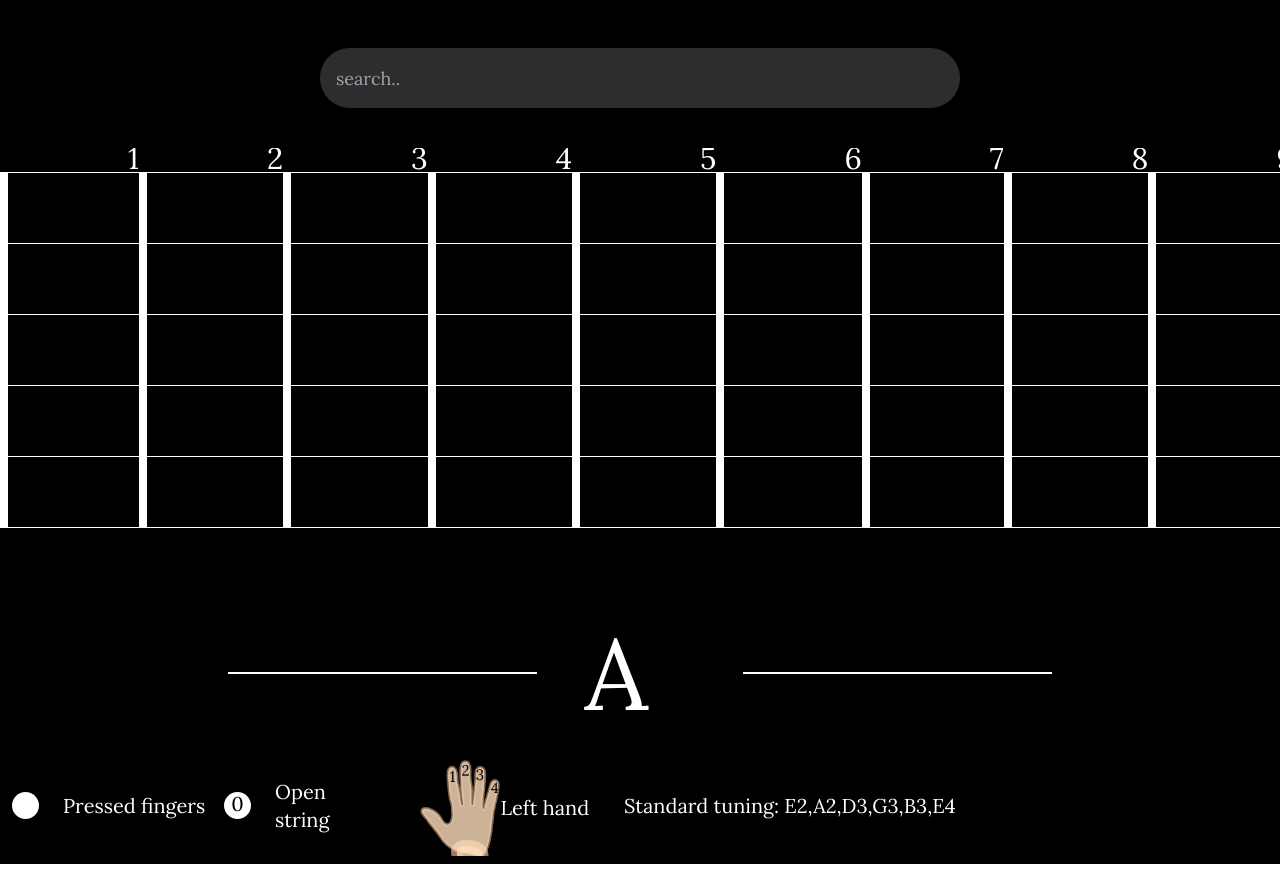
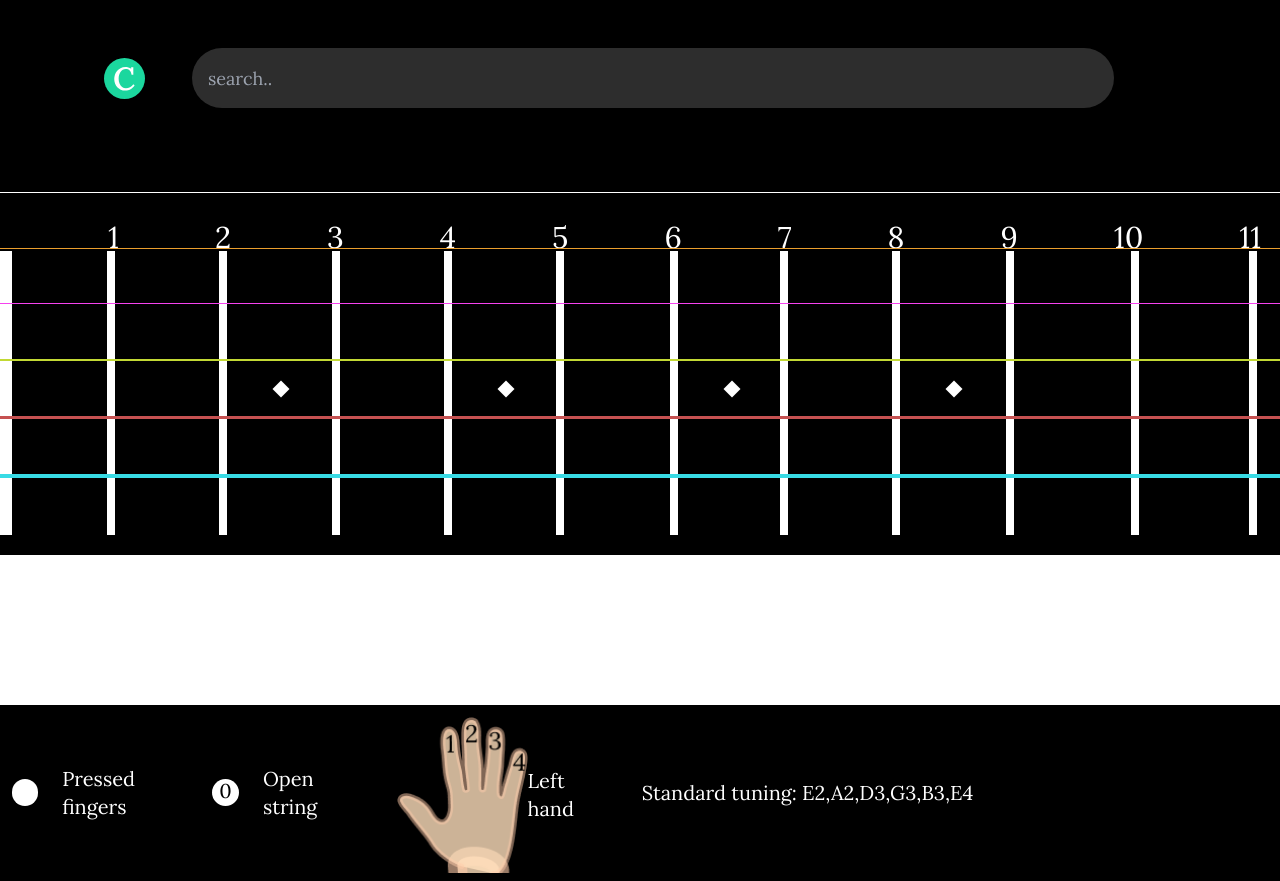
Before and after one commit to sharmamayank221/diachords, a Next.js app: page / in a window 1280 px wide. Built offline with nearby package versions, Linux system fonts and the light colour scheme.

Commit message:
desinging of guitar comp

```diff
--- a/src/components/Footer.tsx
+++ b/src/components/Footer.tsx
@@ -20,7 +20,7 @@ export default function Footer() {
         </span>
       </div>
       <div className="mt-1 flex items-center justify-start px-3 py-2">
-        <Image src="/hand.png" alt="finger-numbers" width={80} height={120} />
+        <Image src="/hand.png" alt="finger-numbers" width={135} height={180} />
         <span className="mr-4 font-Lora text-xl text-white">Left hand</span>
       </div>
       <span className="mr-4 font-Lora text-xl text-white w-1/2">
--- a/src/components/Guitar.tsx
+++ b/src/components/Guitar.tsx
@@ -3,7 +3,32 @@ import React from "react";
 
 import ChordName from "./ChordName";
 
-const Strings = [1, 2, 3, 4, 5, 6];
+const Strings = [
+  {
+    string: 1,
+    h: 0.4,
+  },
+  {
+    string: 2,
+    h: 0.6,
+  },
+  {
+    string: 3,
+    h: 0.8,
+  },
+  {
+    string: 4,
+    h: 1,
+  },
+  {
+    string: 5,
+    h: 2,
+  },
+  {
+    string: 6,
+    h: 3,
+  },
+];
 // TODO: make this array dynamic so as the user selects how many frets to show on the screen
 const Frets = [1, 2, 3, 4, 5, 6, 7, 8, 9, 10, 11, 12, 13, 14, 15, 16, 17];
 
@@ -72,35 +97,150 @@ export default function Guitar({ data, id }: IGuitar) {
 
   return (
     <>
-      <div className="relative w-full">
+      <div className="relative w-full container mx-auto  h-full py-5">
         <div className="strings">
-          {Strings.map((string: number) => {
-            return (
-              <div
-                className="relative mt-6 mb-[70px] h-[1px] w-full bg-[#FFF]"
-                id={`string-${string}`}
-                key={`string-${string}`}
-              ></div>
-            );
-          })}
+          <div
+            className={`relative mt-6 mb-[55px] h-[0.5px] w-full bg-[#FFF]`}
+            id="string-1"
+          ></div>
+          <div
+            className={`relative mt-6 mb-[55px] h-[0.8px] w-full bg-[#EA9E2D]`}
+            id="string-2"
+          ></div>
+          <div
+            className={`relative mt-6 mb-[55px] h-[1.2px] w-full bg-[#F642EF]`}
+            id="string-3"
+          ></div>
+          <div
+            className={`relative mt-6 mb-[55px] h-[2px] w-full bg-[#C2D934]`}
+            id="string-4"
+          ></div>
+          <div
+            className={`relative mt-6 mb-[55px] h-[3px] w-full bg-[#C65151]`}
+            id="string-5"
+          ></div>
+          <div
+            className={`relative mt-6 mb-[55px] h-1 w-full bg-[#38DBE5]`}
+            id="string-6"
+          ></div>
         </div>
-        <div className="frets absolute top-0 flex">
-          {Frets.map((fret: number) => {
-            return (
-              <>
-                <div
-                  className="b-1 mr-[120px] h-[356px] w-2 bg-[#FFF]"
-                  id={`fret-${fret}`}
-                  key={`fret-${fret}`}
-                ></div>
-                <span
-                  className={`text-white h-[100%] font-Lora text-3xl flex items-end -mt-8`}
-                >
-                  {fret}
-                </span>
-              </>
-            );
-          })}
+        <div className="frets flex -mt-[22.1%]">
+          <div className="b-1 h-[284px] w-[120px]" id="fret-1">
+            <div className="b-1 mr-[120px] h-[284px] w-3 bg-[#FFF]"></div>
+          </div>
+          <span
+            className={`text-white h-[100%] font-Lora text-3xl flex flex-column justify-end -mt-8 -mx-3`}
+          >
+            1
+          </span>
+          <div className="b-1 h-[284px] w-[120px]" id="fret-2">
+            <div className="b-1 mr-[120px] h-[284px] w-2 bg-[#FFF]"></div>
+            <div className="w-3 h-3 flex items-center justify-center rotate-45 translate-x-14 -translate-y-[152px]"></div>
+          </div>
+          <span
+            className={`text-white h-[100%] font-Lora text-3xl flex items-end -mt-8 -mx-3`}
+          >
+            2
+          </span>
+          <div className="b-1 h-[284px] w-[120px]" id="fret-3">
+            <div className="b-1 mr-[120px] h-[284px] w-2 bg-[#FFF]"></div>
+            <div className="w-3 h-3 bg-[#FFF] flex items-center justify-center rotate-45 translate-x-14 -translate-y-[152px]"></div>
+          </div>
+          <span
+            className={`text-white h-[100%] font-Lora text-3xl flex items-end -mt-8 -mx-3`}
+          >
+            3
+          </span>
+          <div className="b-1 h-[284px] w-[120px]" id="fret-4">
+            <div className="b-1 mr-[120px] h-[284px] w-2 bg-[#FFF]"></div>
+            <div className="w-3 h-3 flex items-center justify-center rotate-45 translate-x-14 -translate-y-[152px]"></div>
+          </div>
+          <span
+            className={`text-white h-[100%] font-Lora text-3xl flex items-end -mt-8 -mx-3`}
+          >
+            4
+          </span>
+          <div className="b-1 h-[284px] w-[120px]" id="fret-5">
+            <div className="b-1 mr-[120px] h-[284px] w-2 bg-[#FFF]"></div>
+            <div className="w-3 h-3 bg-[#FFF] flex items-center justify-center rotate-45 translate-x-14 -translate-y-[152px]"></div>
+          </div>
+          <span
+            className={`text-white h-[100%] font-Lora text-3xl flex items-end -mt-8 -mx-3`}
+          >
+            5
+          </span>
+          <div className="b-1 h-[284px] w-[120px]" id="fret-6">
+            <div className="b-1 mr-[120px] h-[284px] w-2 bg-[#FFF]"></div>
+            <div className="w-3 h-3 flex items-center justify-center rotate-45 translate-x-14 -translate-y-[152px]"></div>
+          </div>
+          <span
+            className={`text-white h-[100%] font-Lora text-3xl flex items-end -mt-8 -mx-3`}
+          >
+            6
+          </span>
+          <div className="b-1 h-[284px] w-[120px]" id="fret-7">
+            <div className="b-1 mr-[120px] h-[284px] w-2 bg-[#FFF]"></div>
+            <div className="w-3 h-3 bg-[#FFF] flex items-center justify-center rotate-45 translate-x-14 -translate-y-[152px]"></div>
+          </div>
+          <span
+            className={`text-white h-[100%] font-Lora text-3xl flex items-end -mt-8 -mx-3`}
+          >
+            7
+          </span>
+          <div className="b-1 h-[284px] w-[120px]" id="fret-8">
+            <div className="b-1 mr-[120px] h-[284px] w-2 bg-[#FFF]"></div>
+            <div className="w-3 h-3 flex items-center justify-center rotate-45 translate-x-14 -translate-y-[152px]"></div>
+          </div>
+          <span
+            className={`text-white h-[100%] font-Lora text-3xl flex items-end -mt-8 -mx-3`}
+          >
+            8
+          </span>
+          <div className="b-1 h-[284px] w-[120px]" id="fret-9">
+            <div className="b-1 mr-[120px] h-[284px] w-2 bg-[#FFF]"></div>
+            <div className="w-3 h-3 bg-[#FFF] flex items-center justify-center rotate-45 translate-x-14 -translate-y-[152px]"></div>
+          </div>
+          <span
+            className={`text-white h-[100%] font-Lora text-3xl flex items-end -mt-8 -mx-3`}
+          >
+            9
+          </span>
+          <div className="b-1 h-[284px] w-[120px]" id="fret-10">
+            <div className="b-1 mr-[120px] h-[284px] w-2 bg-[#FFF]"></div>
+            <div className="w-3 h-3 flex items-center justify-center rotate-45 translate-x-14 -translate-y-[152px]"></div>
+          </div>
+          <span
+            className={`text-white h-[100%] font-Lora text-3xl flex items-end -mt-8 -mx-3`}
+          >
+            10
+          </span>
+          <div className="b-1 h-[284px] w-[120px]" id="fret-11">
+            <div className="b-1 mr-[120px] h-[284px] w-2 bg-[#FFF]"></div>
+            <div className="w-3 h-3 flex items-center justify-center rotate-45 translate-x-14 -translate-y-[152px]"></div>
+          </div>
+          <span
+            className={`text-white h-[100%] font-Lora text-3xl flex items-end -mt-8 -mx-3`}
+          >
+            11
+          </span>
+          <div className="b-1 h-[284px] w-[120px]" id="fret-12">
+            <div className="b-1 mr-[120px] h-[284px] w-2 bg-[#FFF]"></div>
+            <div className="w-3 h-3 bg-[#FFF] flex items-center justify-center rotate-45 translate-x-14 -translate-y-[152px]"></div>
+          </div>
+          <span
+            className={`text-white h-[100%] font-Lora text-3xl flex items-end -mt-8 -mx-3`}
+          >
+            12
+          </span>
+          <div className="b-1 h-[284px] w-[120px]" id="fret-13">
+            <div className="b-1 mr-[120px] h-[284px] w-2 bg-[#FFF]"></div>
+            <div className="w-3 h-3 flex items-center justify-center rotate-45 translate-x-14 -translate-y-[152px]"></div>
+          </div>
+          <span
+            className={`text-white h-[100%] font-Lora text-3xl flex items-end -mt-8 -mx-3`}
+          >
+            13
+          </span>
         </div>
         <div className="fingers ">
           {positionToPlaceFingers
@@ -121,8 +261,8 @@ export default function Guitar({ data, id }: IGuitar) {
                     className={`absolute h-[32px] w-[32px] rounded-full bg-[#FFF]`}
                     key={idx}
                     style={{
-                      left: `${fretDiv && fretDiv.x + 55}px`,
-                      top: `${stringDiv && stringDiv.y - 187}px`,
+                      left: `${fretDiv && fretDiv.x - 140}px`,
+                      top: `${stringDiv && stringDiv.y - 162}px`,
                     }}
                   >
                     <h3 className="mt-[-2px] flex items-center justify-center font-Lora text-2xl text-black">
@@ -133,7 +273,6 @@ export default function Guitar({ data, id }: IGuitar) {
               );
             })}
         </div>
-        <ChordName />
       </div>
     </>
   );
--- a/src/components/Header.tsx
+++ b/src/components/Header.tsx
@@ -1,11 +1,24 @@
 import React from "react";
 
 import Searchbar from "@/components/SearchBar";
+import Image from "next/image";
+import Link from "next/link";
 
 export default function Header() {
   return (
-    <div className="pb-10 bg-black">
-      <Searchbar />
+    <div className="bg-black">
+      <div className="container mx-auto ">
+        <div className="pb-10 flex justify-center items-center w-full pt-12">
+          <div className="w-[10%] flex items-center justify-center pr-2">
+            <Link href={"/chords/cmajor"}>
+              <Image src="/Logo.svg" alt="logo" width={41} height={41} />
+            </Link>
+          </div>
+          <div className="w-[80%]">
+            <Searchbar />
+          </div>
+        </div>
+      </div>
     </div>
   );
 }
--- a/src/components/SearchBar.tsx
+++ b/src/components/SearchBar.tsx
@@ -63,10 +63,10 @@ export default function Searchbar() {
 
   return (
     <div className="h-full">
-      <form className=" relative flex w-full items-center justify-center">
+      <form className=" relative flex w-full items-start justify-start">
         <input
           type="text"
-          className="focus:shadow-outline shadow-none mt-12 h-[60px] w-[50%] rounded-full border-none bg-[#2D2D2D] pl-4 font-Lora text-lg text-[#FFF] outline-none focus:outline-none"
+          className="focus:shadow-outline shadow-none h-[60px] w-[90%] rounded-full border-none bg-[#2D2D2D] pl-4 font-Lora text-lg text-[#FFF] outline-none focus:outline-none"
           placeholder="search.."
           color="#FFF"
           onChange={(e: React.FormEvent<HTMLInputElement>) =>
@@ -75,7 +75,7 @@ export default function Searchbar() {
           value={searchChord}
         />
         {searchChord !== "" && (
-          <div className="absolute top-28 z-30 mx-auto mt-[22px] w-[50%] rounded-[20px] border-none bg-[#2D2D2D] p-4">
+          <div className="absolute top-28 z-30 mx-auto mt-[22px] w-[90%] rounded-[20px] border-none bg-[#2D2D2D] p-4">
             <div className={`h-[32px] w-[32px] rounded-full bg-[#1BD79E]`}>
               <span className="mt-[-2px] flex items-center justify-center font-Lora text-2xl text-white">
                 {searchChord?.charAt(0)?.toUpperCase()}
--- a/src/pages/chords/[id].tsx
+++ b/src/pages/chords/[id].tsx
@@ -3,6 +3,7 @@ import { GetServerSideProps } from "next";
 
 import getChords from "@/helpers/getChods";
 import { ParsedUrlQuery } from "querystring";
+import ChordName from "@/components/ChordName";
 
 interface IParams extends ParsedUrlQuery {
   slug: string;
@@ -21,8 +22,9 @@ export default function Chord(props: any) {
   );
 
   return (
-    <div className="h-screen w-full overflow-hidden bg-black">
+    <div className="h-full w-full overflow-hidden bg-black ">
       <DynamicComponentWithNoSSR data={singleData as any} id={id as string} />
+      <ChordName />
     </div>
   );
 }
@@ -44,7 +46,6 @@ export const getServerSideProps: GetServerSideProps = async (context) => {
       arrayWithoutIDs.push(ch);
     });
   });
-  console.log(arrayWithoutIDs);
 
   return {
     props: {
--- a/src/pages/chords/index.tsx
+++ b/src/pages/chords/index.tsx
@@ -4,6 +4,7 @@ import { type NextPage } from "next";
 
 import { RootState } from "@/app/store";
 import { useAppSelector } from "@/app/hooks";
+import ChordName from "@/components/ChordName";
 
 const Chord: NextPage = () => {
   const singleData = useAppSelector(
@@ -16,11 +17,12 @@ const Chord: NextPage = () => {
   );
 
   return (
-    <div className="h-screen w-full overflow-hidden bg-black">
+    <div className="h-full w-full overflow-hidden bg-black">
       <DynamicComponentWithNoSSR
         id={singleData?.[0]?.id}
         data={singleData?.[0]}
       />
+      <ChordName />
     </div>
   );
 };
--- a/src/pages/index.tsx
+++ b/src/pages/index.tsx
@@ -3,6 +3,7 @@ import dynamic from "next/dynamic";
 
 import { RootState } from "@/app/store";
 import { useAppSelector } from "@/app/hooks";
+import ChordName from "@/components/ChordName";
 
 export default function Home() {
   const singleData = useAppSelector(
@@ -24,12 +25,13 @@ export default function Home() {
         <meta name="viewport" content="width=device-width, initial-scale=1" />
       </Head>
       <main>
-        <div className="h-[100%] w-full overflow-hidden bg-black">
+        <div className="w-full overflow-hidden bg-black h-full">
           <DynamicComponentWithNoSSR
             id={singleData?.[0]?.id}
             data={singleData?.[0]}
           />
         </div>
+        <ChordName />
       </main>
     </>
   );
```
Also changed, not shown: public/Logo.svg (added).
